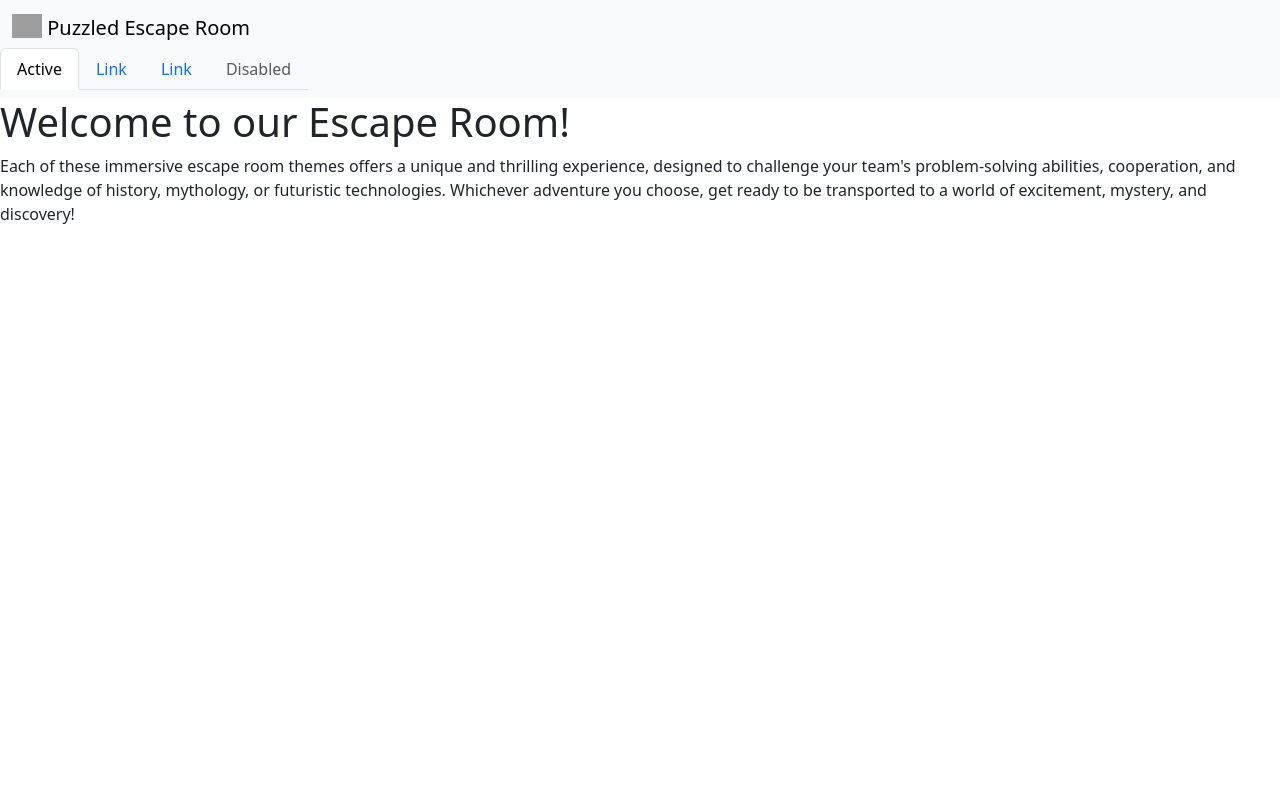
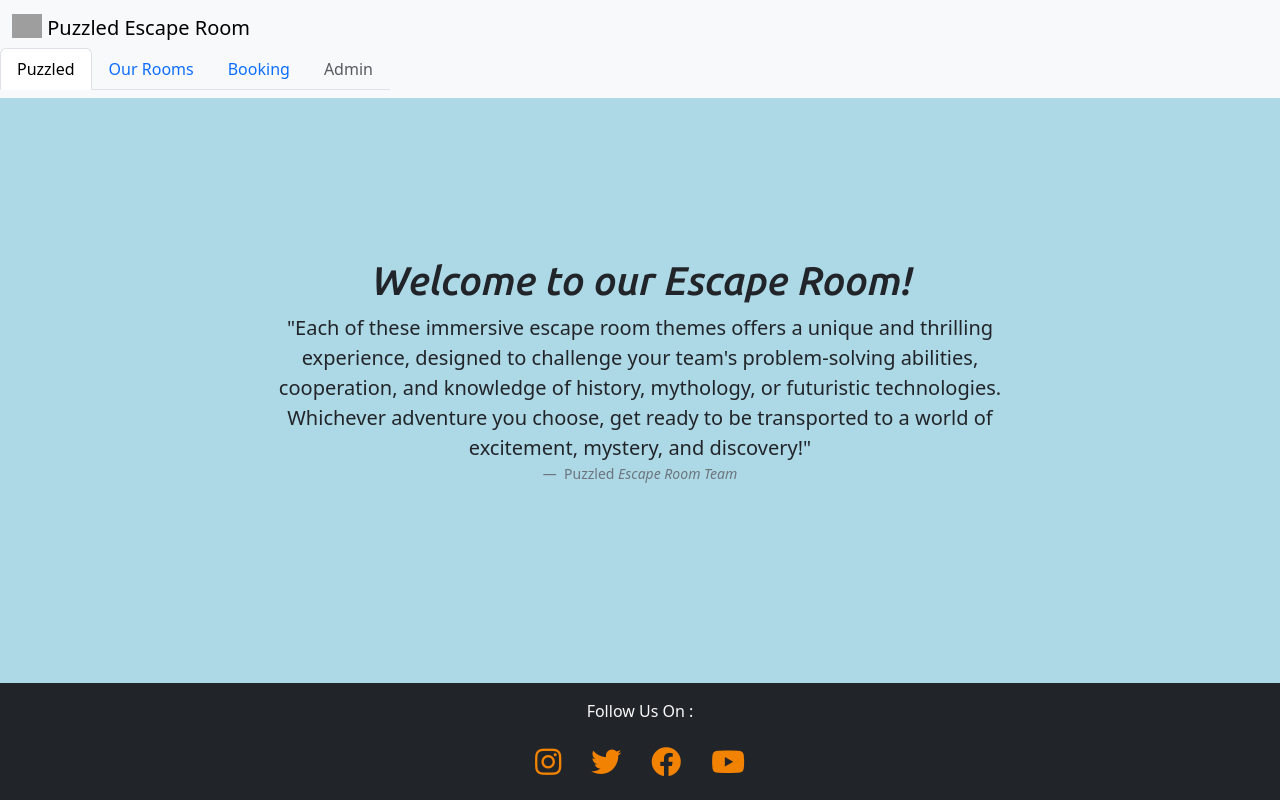
Before and after one commit to Ellusive89/puzzled-escape-room, a Django app: page / in a window 1280 px wide. Run offline with Django 4.2, Linux system fonts and the light colour scheme; some web fonts are replaced; grey boxes are pictures that could not be loaded.

Commit message:
add content and style to escaperoom page

```diff
--- /dev/null
+++ b/static/css/style.css
@@ -0,0 +1,26 @@
+body{
+    background-color: lightblue;
+    display: flex;
+    min-height: 100vh;
+    flex-direction: column;
+}
+
+main {
+    flex: 1;
+}
+
+h1{
+    font-family: Ubuntu, Arial, sans-serif;
+    font-style: italic;
+}
+
+.social-links {
+    display: flex;
+    justify-content: center;
+    font-size: 30px;
+    gap: 30px;
+}
+
+.social-links a {
+    color: #f28202;
+}
--- a/templates/base.html
+++ b/templates/base.html
@@ -8,7 +8,7 @@
 
     <link rel="preconnect" href="https://fonts.gstatic.com">
     <link href="https://fonts.googleapis.com/css2?family=Edu+SA+Beginner:wght@400;500;600;700&display=swap" rel="stylesheet">
-    <link href="https://fonts.googleapis.com/css2?family=Ubuntu:ital,wght@0,700;1,400;1,500;1,700&display=swap" rel="stylesheet"
+    <link href="https://fonts.googleapis.com/css2?family=Ubuntu:ital,wght@0,700;1,400;1,500;1,700&display=swap" rel="stylesheet">
     <link rel="stylesheet" href="https://cdnjs.cloudflare.com/ajax/libs/font-awesome/5.15.3/css/all.min.css">
     <meta name="viewport" content="width=device-width, initial-scale=1" />
     <link href="https://cdn.jsdelivr.net/npm/bootstrap@5.3.1/dist/css/bootstrap.min.css" rel="stylesheet" integrity="sha384-4bw+/aepP/YC94hEpVNVgiZdgIC5+VKNBQNGCHeKRQN+PtmoHDEXuppvnDJzQIu9" crossorigin="anonymous">
@@ -23,23 +23,23 @@
 
     <nav class="navbar bg-body-tertiary">
         <div class="container-fluid">
-            <a class="navbar-brand" href="#">
+            <a class="navbar-brand" href="{% url 'escaperoom' %}">
                 <img src="https://res.cloudinary.com/dif7bavi7/image/upload/v1690753428/puzzled_logo_v12znz.png" alt="Logo" width="30" height="24" class="d-inline-block align-text-top">
                 Puzzled Escape Room
             </a>
         </div>
         <ul class="nav nav-tabs">
             <li class="nav-item">
-                <a class="nav-link active" aria-current="page" href="#">Active</a>
+                <a class="nav-link active" aria-current="page" href="{% url 'escaperoom' %}">Puzzled</a>
             </li>
             <li class="nav-item">
-                <a class="nav-link" href="#">Link</a>
+                <a class="nav-link" href="#">Our Rooms</a>
             </li>
             <li class="nav-item">
-                <a class="nav-link" href="#">Link</a>
+                <a class="nav-link" href="#">Booking</a>
             </li>
             <li class="nav-item">
-                <a class="nav-link disabled" aria-disabled="true">Disabled</a>
+                <a class="nav-link disabled" aria-disabled="true">Admin</a>
             </li>
         </ul>
     </nav>
@@ -51,12 +51,23 @@
     </main>
 
     <!-- Footer -->
-    <footer class="footer mt-auto py-3 dark-bg">
-        <p class="m-0 text-center text-white">Follow us: <i class="fab fa-facebook-square ms-3"></i>
-            <i class="fab fa-twitter-square ms-3"></i>
-            <i class="fab fa-instagram-square ms-3"></i>
-            <i class="fab fa-youtube-square ms-3"></i>
-        </p>
+    <footer class="footer mt-2 py-3 footer-bg bg-dark">
+    <div class="m-0 text-center social-networks text-light">
+        <p>Follow Us On :</p>
+        <div class="social-links">
+            <a href="https://instagram.com" target="_blank" rel="noopener"
+                aria-label="Visit our Instagram page (opens in a new tab)"><i class="fab fa-instagram"></i></a>
+
+            <a href="https://twitter.com" target="_blank" rel="noopener"
+                aria-label="Visit our Twitter page (opens in a new tab)"><i class="fab fa-twitter"></i></a>
+
+            <a href="https://facebook.com" target="_blank" rel="noopener"
+                aria-label="Visit our Facebook page (opens in a new tab)"><i class="fab fa-facebook"></i></a>
+
+            <a href="https://youtube.com" target="_blank" rel="noopener"
+                aria-label="Visit our Youtube page (opens in a new tab)"><i class="fab fa-youtube"></i></a>
+        </div>
+    </div>
     </footer>
 
 </body>
--- a/templates/escaperoom.html
+++ b/templates/escaperoom.html
@@ -1,17 +1,22 @@
 {% extends 'base.html' %}
 
 {% block content %}
-    <h1>Welcome to our Escape Room!</h1>
-    <p>Each of these immersive escape room themes offers a unique and thrilling experience,
-         designed to challenge your team's problem-solving abilities, cooperation,
-         and knowledge of history, mythology, or futuristic technologies.
-         Whichever adventure you choose, get ready to be transported to a world of excitement,
-         mystery, and discovery!</p>
-    <ul>
-        {% for room in rooms %}
-        <li>
+    <div class="d-flex justify-content-center align-items-center" style="height: 70vh; max-width: 800px; margin: auto; text-align: center;">
+        <div>
+            <h1>Welcome to our Escape Room!</h1>
+            <figure class="text-center">
+                <blockquote class="blockquote">
+                <p>"Each of these immersive escape room themes offers a unique and thrilling experience,
+                designed to challenge your team's problem-solving abilities, cooperation,
+                and knowledge of history, mythology, or futuristic technologies.
+                Whichever adventure you choose, get ready to be transported to a world of excitement,
+                mystery, and discovery!"</p>
+                </blockquote>
+                <figcaption class="blockquote-footer">
+                Puzzled <cite title="Source Title">Escape Room Team</cite>
+                </figcaption>
+            </figure>
+        </div>
+    </div>
 
-        </li>
-        {% endfor %}
-    </ul>
 {% endblock %}
```
Also changed, not shown: static/style.css (deleted).
